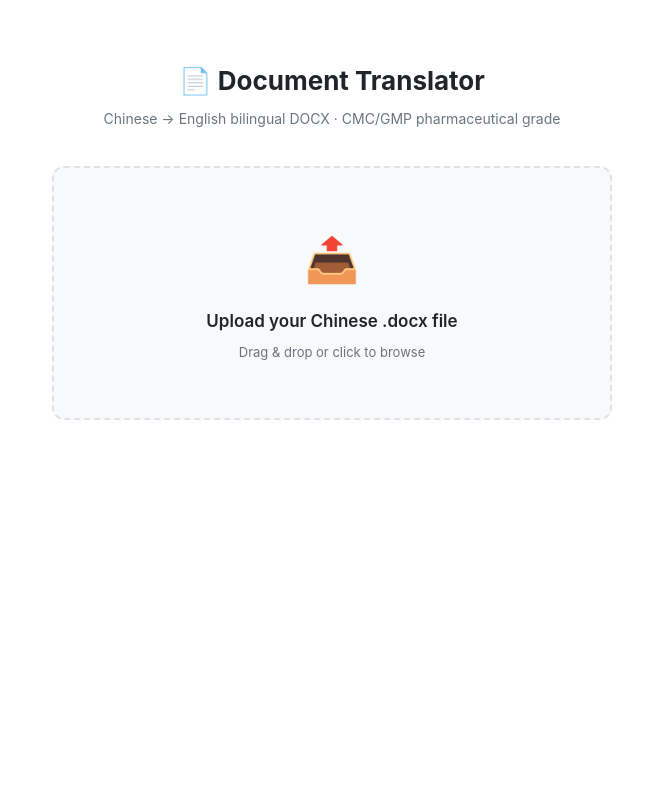
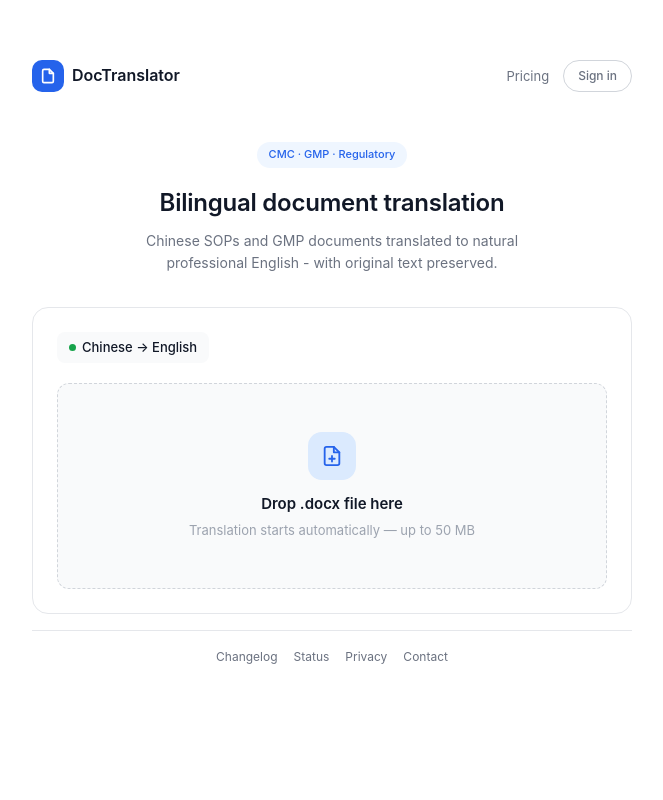
Before and after one commit to astock2026/doc-translator, a Flask app: page / in a window 1280 px wide. Shown: the whole page, without its empty margins (308-971 px from the left). Run offline with Flask 3, Linux system fonts and the light colour scheme.

Commit message:
Redesign: Modern SaaS layout, Classic Blue theme, auto-translate, removed stats cards, updated subtitle

```diff
--- a/templates/index.html
+++ b/templates/index.html
@@ -3,25 +3,28 @@
 <head>
     <meta charset="UTF-8">
     <meta name="viewport" content="width=device-width, initial-scale=1.0">
-    <title>Document Translator — Chinese → English Bilingual DOCX</title>
+    <title>DocTranslator — Chinese → English Bilingual DOCX</title>
     <style>
         :root {
-            --bg: #ffffff;
-            --card: #f8f9fa;
-            --border: #dee2e6;
-            --text: #212529;
-            --text-secondary: #6c757d;
-            --primary: #2563eb;
-            --primary-hover: #1d4ed8;
+            --blue-600: #2563eb;
+            --blue-700: #1d4ed8;
+            --blue-50: #eff6ff;
+            --blue-100: #dbeafe;
             --success: #16a34a;
             --success-bg: #dcfce7;
             --warning: #d97706;
             --warning-bg: #fef3c7;
             --danger: #dc2626;
             --danger-bg: #fee2e2;
+            --text: #111827;
+            --text-secondary: #6b7280;
+            --text-tertiary: #9ca3af;
+            --border: #e5e7eb;
+            --border-light: #f3f4f6;
+            --bg: #ffffff;
+            --bg-secondary: #f9fafb;
             --radius: 12px;
             --radius-sm: 8px;
-            --shadow: 0 1px 3px rgba(0,0,0,0.08);
         }
 
         * { margin: 0; padding: 0; box-sizing: border-box; }
@@ -33,49 +36,152 @@
             min-height: 100vh;
         }
 
-        .container { max-width: 600px; margin: 0 auto; padding: 60px 20px 40px; }
+        .container { max-width: 640px; margin: 0 auto; padding: 60px 20px 40px; }
 
-        header {
+        /* Nav */
+        .nav {
+            display: flex;
+            align-items: center;
+            justify-content: space-between;
+            margin-bottom: 48px;
+        }
+        .nav-brand {
+            display: flex;
+            align-items: center;
+            gap: 8px;
+            font-weight: 600;
+            font-size: 16px;
+            color: var(--text);
+        }
+        .nav-brand-icon {
+            width: 32px;
+            height: 32px;
+            border-radius: 10px;
+            background: var(--blue-600);
+            display: flex;
+            align-items: center;
+            justify-content: center;
+            flex-shrink: 0;
+        }
+        .nav-brand-icon svg {
+            width: 16px;
+            height: 16px;
+        }
+        .nav-links {
+            display: flex;
+            align-items: center;
+            gap: 14px;
+            font-size: 13px;
+        }
+        .nav-links a {
+            color: var(--text-secondary);
+            text-decoration: none;
+        }
+        .nav-links a:hover { color: var(--text); }
+        .btn-signin {
+            background: var(--bg);
+            color: var(--text);
+            border: 0.5px solid #d1d5db;
+            border-radius: 20px;
+            padding: 5px 14px;
+            font-size: 12px;
+            font-weight: 500;
+            cursor: pointer;
+            text-decoration: none;
+        }
+        .btn-signin:hover { background: var(--bg-secondary); }
+
+        /* Hero */
+        .hero {
             text-align: center;
-            margin-bottom: 36px;
+            margin-bottom: 32px;
         }
-        header h1 {
-            font-size: 26px;
-            font-weight: 700;
-            margin-bottom: 6px;
+        .hero-badge {
+            display: inline-block;
+            background: var(--blue-50);
+            color: var(--blue-600);
+            font-size: 11px;
+            font-weight: 500;
+            padding: 4px 12px;
+            border-radius: 20px;
+            margin-bottom: 16px;
         }
-        header p {
+        .hero h1 {
+            font-size: 24px;
+            font-weight: 600;
+            margin-bottom: 8px;
+            letter-spacing: -0.01em;
+        }
+        .hero p {
+            font-size: 14px;
             color: var(--text-secondary);
-            font-size: 14px;
+            max-width: 440px;
+            margin: 0 auto;
+            line-height: 1.6;
+        }
+
+        /* Main card */
+        .main-card {
+            background: var(--bg);
+            border: 0.5px solid var(--border);
+            border-radius: 16px;
+            padding: 24px;
+            margin-bottom: 16px;
+        }
+        .lang-badge {
+            display: inline-flex;
+            align-items: center;
+            gap: 6px;
+            padding: 5px 12px;
+            background: var(--bg-secondary);
+            border-radius: var(--radius-sm);
+            font-size: 13px;
+            font-weight: 500;
+            margin-bottom: 20px;
+        }
+        .lang-badge .dot {
+            width: 7px;
+            height: 7px;
+            border-radius: 50%;
+            background: var(--success);
         }
 
         /* Upload area */
         .upload-area {
-            border: 2px dashed var(--border);
+            border: 1.5px dashed #d1d5db;
             border-radius: var(--radius);
-            padding: 56px 24px;
+            padding: 48px 24px;
             text-align: center;
             cursor: pointer;
             transition: all 0.2s;
-            background: var(--card);
-            margin-bottom: 0;
+            background: var(--bg-secondary);
         }
         .upload-area:hover, .upload-area.dragover {
-            border-color: var(--primary);
-            background: #eff6ff;
+            border-color: var(--blue-600);
+            background: var(--blue-50);
         }
-        .upload-area .icon {
-            font-size: 44px;
-            margin-bottom: 14px;
+        .upload-area .upload-icon {
+            width: 48px;
+            height: 48px;
+            border-radius: 14px;
+            background: var(--blue-100);
+            display: inline-flex;
+            align-items: center;
+            justify-content: center;
+            margin-bottom: 12px;
         }
-        .upload-area .title {
-            font-size: 17px;
+        .upload-area .upload-icon svg {
+            width: 22px;
+            height: 22px;
+        }
+        .upload-area .upload-title {
+            font-size: 15px;
             font-weight: 600;
-            margin-bottom: 6px;
+            margin-bottom: 4px;
         }
-        .upload-area .hint {
+        .upload-area .upload-hint {
             font-size: 13px;
-            color: var(--text-secondary);
+            color: var(--text-tertiary);
         }
         .upload-area input { display: none; }
 
@@ -240,37 +363,85 @@
         }
         .error-box.visible { display: block; }
 
-        /* Hide file card and upload area transitions */
+        /* Footer */
+        .footer {
+            border-top: 0.5px solid var(--border);
+            padding-top: 16px;
+            display: flex;
+            gap: 16px;
+            font-size: 12px;
+            justify-content: center;
+        }
+        .footer a {
+            color: var(--text-secondary);
+            text-decoration: none;
+        }
+        .footer a:hover { color: var(--text); }
+
         .hidden { display: none !important; }
 
         @media (max-width: 500px) {
-            .container { padding: 30px 12px 20px; }
-            .upload-area { padding: 40px 16px; }
+            .container { padding: 30px 14px 24px; }
+            .hero h1 { font-size: 20px; }
+            .main-card { padding: 18px; }
+            .upload-area { padding: 36px 16px; }
         }
     </style>
 </head>
 <body>
 <div class="container">
-    <header>
-        <h1>📄 Document Translator</h1>
-        <p>Chinese → English bilingual DOCX · CMC/GMP pharmaceutical grade</p>
-    </header>
+    <!-- Nav -->
+    <nav class="nav">
+        <div class="nav-brand">
+            <div class="nav-brand-icon">
+                <svg viewBox="0 0 24 24" fill="none" stroke="white" stroke-width="2.5" stroke-linecap="round" stroke-linejoin="round">
+                    <path d="M14 2H6a2 2 0 0 0-2 2v16a2 2 0 0 0 2 2h12a2 2 0 0 0 2-2V8z"/>
+                    <polyline points="14 2 14 8 20 8"/>
+                </svg>
+            </div>
+            <span>DocTranslator</span>
+        </div>
+        <div class="nav-links">
+            <a href="#pricing">Pricing</a>
+            <a href="#signin" class="btn-signin">Sign in</a>
+        </div>
+    </nav>
+
+    <!-- Hero -->
+    <div class="hero">
+        <div class="hero-badge">CMC · GMP · Regulatory</div>
+        <h1>Bilingual document translation</h1>
+        <p>Chinese SOPs and GMP documents translated to natural professional English - with original text preserved.</p>
+    </div>
 
     <!-- Upload -->
-    <div id="upload-section">
+    <div class="main-card" id="upload-section">
+        <div class="lang-badge">
+            <span class="dot"></span>
+            Chinese → English
+        </div>
         <div class="upload-area" id="upload-area">
-            <div class="icon">📤</div>
-            <div class="title">Upload your Chinese .docx file</div>
-            <div class="hint">Drag & drop or click to browse</div>
+            <div class="upload-icon">
+                <svg viewBox="0 0 24 24" fill="none" stroke="#2563eb" stroke-width="2" stroke-linecap="round" stroke-linejoin="round">
+                    <path d="M14 2H6a2 2 0 0 0-2 2v16a2 2 0 0 0 2 2h12a2 2 0 0 0 2-2V8z"/>
+                    <polyline points="14 2 14 8 20 8"/>
+                    <line x1="12" y1="18" x2="12" y2="12"/>
+                    <line x1="9" y1="15" x2="15" y2="15"/>
+                </svg>
+            </div>
+            <div class="upload-title">Drop .docx file here</div>
+            <div class="upload-hint">Translation starts automatically — up to 50 MB</div>
             <input type="file" accept=".docx" id="file-input">
         </div>
         <div class="file-card" id="file-card">
-            <span class="file-icon">📄</span>
-            <div class="file-details">
-                <div class="name" id="file-name"></div>
-                <div class="size" id="file-size"></div>
+            <div class="fc-icon">
+                <svg width="16" height="16" viewBox="0 0 24 24" fill="none" stroke="#2563eb" stroke-width="2" stroke-linecap="round"><path d="M14 2H6a2 2 0 0 0-2 2v16a2 2 0 0 0 2 2h12a2 2 0 0 0 2-2V8z"/><polyline points="14 2 14 8 20 8"/></svg>
             </div>
-            <button class="remove" id="remove-file">✕</button>
+            <div class="fc-details">
+                <div class="fc-name" id="file-name"></div>
+                <div class="fc-size" id="file-size"></div>
+            </div>
+            <button class="fc-remove" id="remove-file">&times;</button>
         </div>
     </div>
 
@@ -305,15 +476,23 @@
 
     <!-- Result -->
     <div class="result-card" id="result-card">
-        <h3>✅ Translation Complete</h3>
+        <h3>Translation complete</h3>
         <div id="verify-badge-container"></div>
         <a id="download-btn" class="btn btn-primary" href="#" download>
-            ⬇ Download Bilingual .docx
+            Download bilingual .docx
         </a>
         <button class="btn btn-restart" id="btn-restart">
-            🔄 Translate Another Document
+            Translate another document
         </button>
     </div>
+
+    <!-- Footer -->
+    <footer class="footer">
+        <a href="#changelog">Changelog</a>
+        <a href="#status">Status</a>
+        <a href="#privacy">Privacy</a>
+        <a href="#contact">Contact</a>
+    </footer>
 </div>
 
 <script>
@@ -375,29 +549,24 @@ function setPhase(id, state, statText) {
     el.classList.remove('active', 'done');
     if (state === 'active') {
         el.classList.add('active');
-        icon.textContent = '🔄';
+        icon.textContent = '\u{1F504}';
     } else if (state === 'done') {
         el.classList.add('done');
-        icon.textContent = '✅';
+        icon.textContent = '\u{2705}';
     }
     if (statText) stat.textContent = statText;
 }
 
-// ── Main translation flow ──
-
 async function startTranslation() {
     if (!currentFile) return;
 
-    // Reset UI
     errorBox.classList.remove('visible');
     resultCard.classList.remove('visible');
     progressSection.classList.add('visible');
 
-    // Reset all phases
     ['extract', 'translate', 'verify', 'insert'].forEach(id => setPhase(id, ''));
 
     try {
-        // Phase 1: Extract
         setPhase('extract', 'active', 'Extracting...');
         setPhase('translate', '');
         setPhase('verify', '');
@@ -416,17 +583,14 @@ async function startTranslation() {
             if (extractResp.ok) {
                 const ed = await extractResp.json();
                 statsP = ed.stats;
-                setPhase('extract', 'done', `${ed.stats.paragraphs} par. · ${ed.stats.tables} tables · ${ed.stats.table_cells} cells`);
+                setPhase('extract', 'done', `${ed.stats.paragraphs} par. \u00b7 ${ed.stats.tables} tables \u00b7 ${ed.stats.table_cells} cells`);
             }
-        } catch(e) {
-            // Non-critical, continue with main pipeline
-        }
+        } catch(e) {}
 
         if (!statsP) {
             setPhase('extract', 'done', 'Done');
         }
 
-        // Phase 2-4: Full pipeline
         setPhase('translate', 'active', 'Translating with CMC/GMP glossary...');
 
         const transFd = new FormData();
@@ -443,13 +607,12 @@ async function startTranslation() {
             throw new Error(err.error || `Server error (${resp.status})`);
         }
 
-        // Update phases
         if (statsH) {
             try {
                 const s = JSON.parse(statsH);
                 setPhase('translate', 'done', `${s.translated || '?'} segments`);
                 setPhase('verify', 'done', `Score: ${score || '?'}/100`);
-                setPhase('insert', 'done', `${s.inserted_paras || 0} par. · ${s.inserted_cells || 0} cells`);
+                setPhase('insert', 'done', `${s.inserted_paras || 0} par. \u00b7 ${s.inserted_cells || 0} cells`);
             } catch(e) {
                 setPhase('translate', 'done', 'Done');
                 setPhase('verify', 'done', score ? `Score: ${score}/100` : 'Done');
@@ -461,32 +624,27 @@ async function startTranslation() {
             setPhase('insert', 'done', 'Done');
         }
 
-        // Prepare download
         const blob = await resp.blob();
         const url = URL.createObjectURL(blob);
         const dl = document.getElementById('download-btn');
-        // Revoke old URL if exists
         if (dl.dataset.blobUrl) URL.revokeObjectURL(dl.dataset.blobUrl);
         dl.href = url;
         dl.dataset.blobUrl = url;
         dl.download = currentFile.name.replace(/\.docx$/i, '_Bilingual.docx');
 
-        // Show verification badge
         const verifyBadge = document.getElementById('verify-badge-container');
         if (score && status) {
             const s = parseInt(score);
             const cls = s >= 80 ? 'verify-pass' : (s >= 60 ? 'verify-review' : 'verify-fail');
             const label = status === 'PASS' ? 'PASS' : (status === 'REVIEW' ? 'REVIEW' : 'FAIL');
-            verifyBadge.innerHTML = `<span class="verify-badge ${cls}">🔍 CMC/GMP Score: ${s}/100 — ${label}</span>`;
+            verifyBadge.innerHTML = `<span class="verify-badge ${cls}">CMC/GMP Score: ${s}/100 \u2014 ${label}</span>`;
         } else {
             verifyBadge.innerHTML = '';
         }
 
-        // Show result
         progressSection.classList.remove('visible');
         resultCard.classList.add('visible');
 
-        // Auto-download
         dl.click();
 
     } catch(e) {
```
Also changed, not shown: other parts of templates/index.html (+40 -32 lines).
